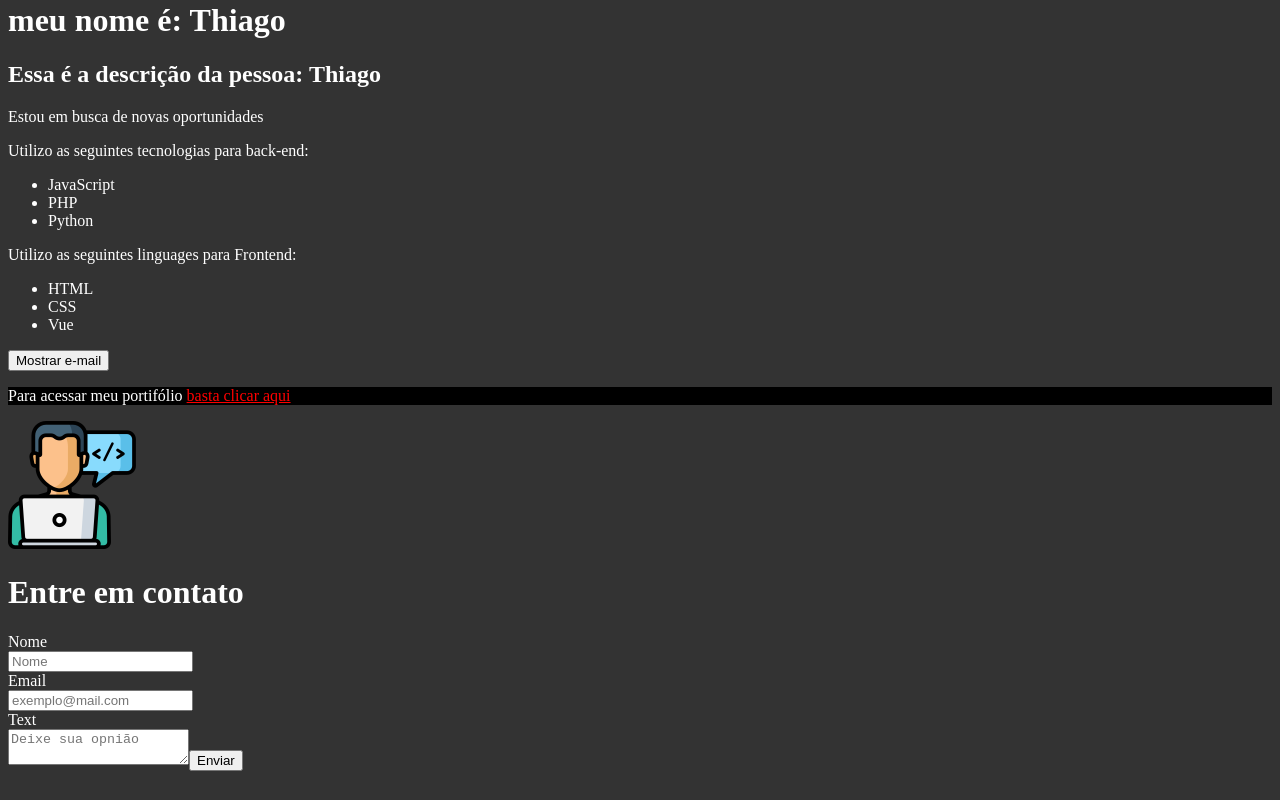
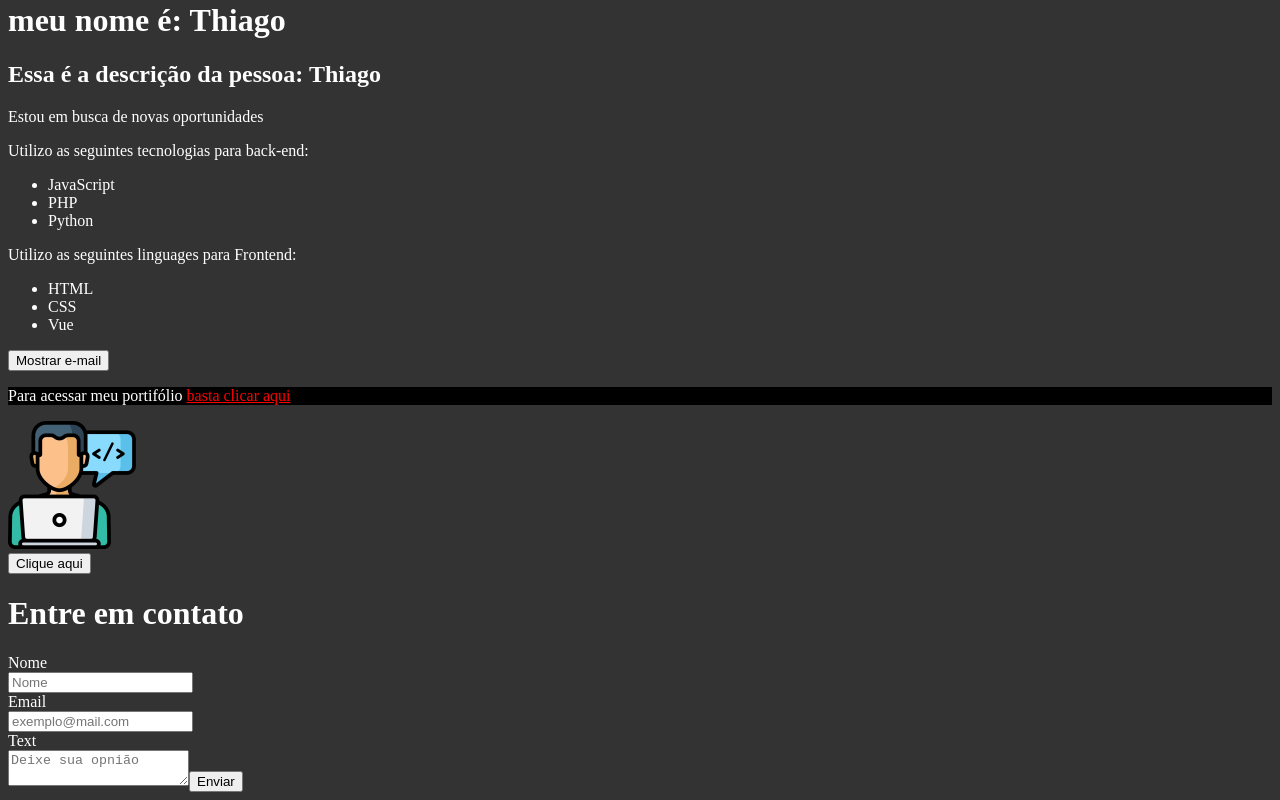
Before and after one commit to Fulozz/2_project_vue, a Vue app: page / in a window 1280 px wide. Shown: the part 430-1230 px from the top of the page. Before the commit the page ends 1209 px from the top, so only its background shows below. Built offline with nearby package versions, Linux system fonts and the light colour scheme.

Commit message:
Reutilization test

```diff
--- a/src/components/Picture.vue
+++ b/src/components/Picture.vue
@@ -1,9 +1,15 @@
 <template>
+    <picture>
     <img :src="avatar" :alt="descricao">
+    <Reutilizacao />
+    </picture>
 </template>
 
 <script>
+import Reutilizacao from './Reutilizacao.vue'
+
 export default {
+  components: { Reutilizacao },
     nome: 'Picture',
     data(){
         return{
```
